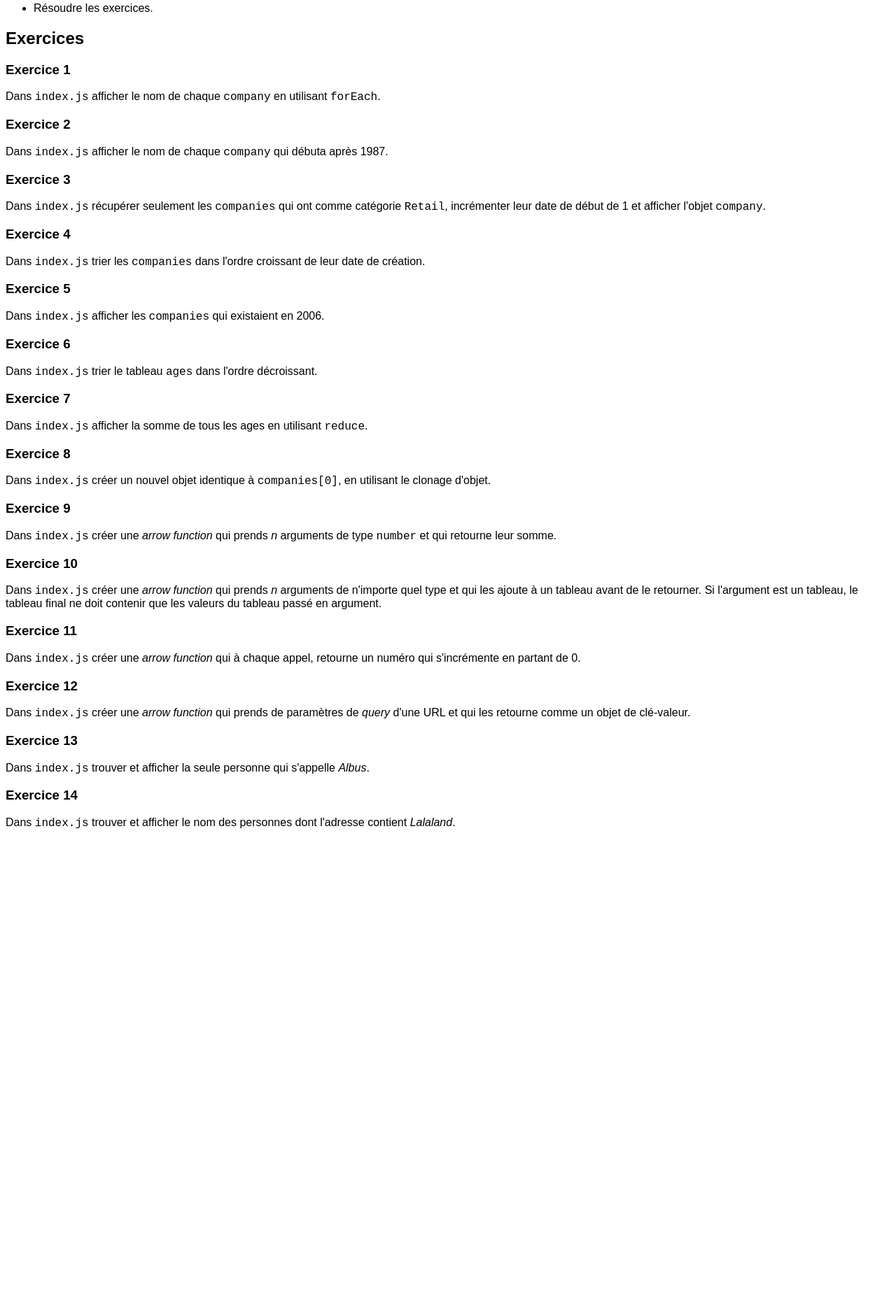
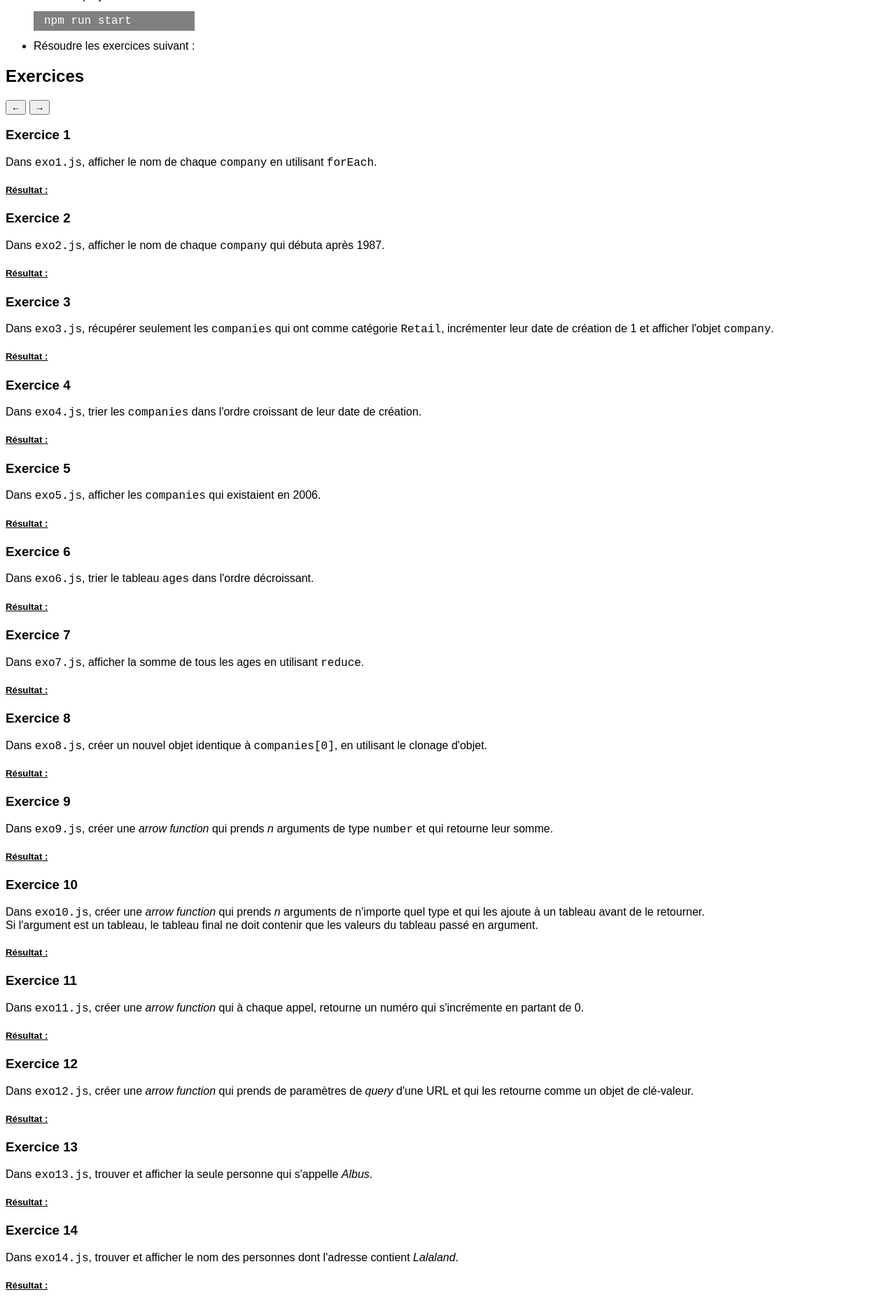
Before and after one commit to clemissile/exos-javascript-es6plus, a website built with Parcel: page index.html in a window 1280 px wide. Shown: the part 239-2106 px from the top of the page at 70% size. Before the commit the page ends 1441 px from the top, so only its background shows below. Built offline with nearby package versions, Linux system fonts and the light colour scheme.

Commit message:
:art: improve structure

```diff
--- a/index.html
+++ b/index.html
@@ -8,7 +8,10 @@
   <body>
     <h1>Exercices JavaScript ES6+</h1>
     <ul>
-      <li>Récupérer le repo git.</li>
+      <li>
+        Récupérer le repo git :
+        <pre><code>git clone https://github.com/clemissile/exos-javascript-es6plus.git</code></pre>
+      </li>
       <li>
         Installer les dépendances :
         <pre><code>npm install</code></pre>
@@ -17,99 +20,28 @@
         Lancer le projet :
         <pre><code>npm run start</code></pre>
       </li>
-      <li>Résoudre les exercices.</li>
+      <li>Résoudre les exercices suivant :</li>
     </ul>
 
     <h2>Exercices</h2>
 
-    <h3>Exercice 1</h3>
-    <p>
-      Dans <code>index.js</code> afficher le nom de chaque
-      <code>company</code> en utilisant <code>forEach</code>.
-    </p>
+    <button id="prev">&larr;</button>
+    <button id="next">&rarr;</button>
 
-    <h3>Exercice 2</h3>
-    <p>
-      Dans <code>index.js</code> afficher le nom de chaque
-      <code>company</code> qui débuta après 1987.
-    </p>
-
-    <h3>Exercice 3</h3>
-    <p>
-      Dans <code>index.js</code> récupérer seulement les
-      <code>companies</code> qui ont comme catégorie <code>Retail</code>,
-      incrémenter leur date de début de 1 et afficher l'objet
-      <code>company</code>.
-    </p>
-
-    <h3>Exercice 4</h3>
-    <p>
-      Dans <code>index.js</code> trier les <code>companies</code> dans l'ordre
-      croissant de leur date de création.
-    </p>
-
-    <h3>Exercice 5</h3>
-    <p>
-      Dans <code>index.js</code> afficher les <code>companies</code> qui
-      existaient en 2006.
-    </p>
-
-    <h3>Exercice 6</h3>
-    <p>
-      Dans <code>index.js</code> trier le tableau <code>ages</code> dans l'ordre
-      décroissant.
-    </p>
-
-    <h3>Exercice 7</h3>
-    <p>
-      Dans <code>index.js</code> afficher la somme de tous les ages en utilisant
-      <code>reduce</code>.
-    </p>
-
-    <h3>Exercice 8</h3>
-    <p>
-      Dans <code>index.js</code> créer un nouvel objet identique à
-      <code>companies[0]</code>, en utilisant le clonage d'objet.
-    </p>
-
-    <h3>Exercice 9</h3>
-    <p>
-      Dans <code>index.js</code> créer une <i>arrow function</i> qui prends
-      <i>n</i> arguments de type <code>number</code> et qui retourne leur somme.
-    </p>
-
-    <h3>Exercice 10</h3>
-    <p>
-      Dans <code>index.js</code> créer une <i>arrow function</i> qui prends
-      <i>n</i> arguments de n'importe quel type et qui les ajoute à un tableau
-      avant de le retourner. Si l'argument est un tableau, le tableau final ne
-      doit contenir que les valeurs du tableau passé en argument.
-    </p>
-
-    <h3>Exercice 11</h3>
-    <p>
-      Dans <code>index.js</code> créer une <i>arrow function</i> qui à chaque
-      appel, retourne un numéro qui s'incrémente en partant de 0.
-    </p>
-
-    <h3>Exercice 12</h3>
-    <p>
-      Dans <code>index.js</code> créer une <i>arrow function</i> qui prends de
-      paramètres de <i>query</i> d'une URL et qui les retourne comme un objet de
-      clé-valeur.
-    </p>
-
-    <h3>Exercice 13</h3>
-    <p>
-      Dans <code>index.js</code> trouver et afficher la seule personne qui
-      s'appelle <i>Albus</i>.
-    </p>
-
-    <h3>Exercice 14</h3>
-    <p>
-      Dans <code>index.js</code> trouver et afficher le nom des personnes dont
-      l'adresse contient <i>Lalaland</i>.
-    </p>
+    <div id="exo1"></div>
+    <div id="exo2"></div>
+    <div id="exo3"></div>
+    <div id="exo4"></div>
+    <div id="exo5"></div>
+    <div id="exo6"></div>
+    <div id="exo7"></div>
+    <div id="exo8"></div>
+    <div id="exo9"></div>
+    <div id="exo10"></div>
+    <div id="exo11"></div>
+    <div id="exo12"></div>
+    <div id="exo13"></div>
+    <div id="exo14"></div>
 
     <script type="module" src="src/index.js"></script>
   </body>
--- /dev/null
+++ b/src/data/ages.js
@@ -0,0 +1,3 @@
+const ages = [33, 12, 20, 16, 5, 54, 21, 44, 61, 13, 15, 45, 25, 64, 32];
+
+export default ages;
--- /dev/null
+++ b/src/data/companies.js
@@ -0,0 +1,13 @@
+const companies = [
+  { name: 'Company One', category: 'Finance', start: 1981, end: 2004 },
+  { name: 'Company Two', category: 'Retail', start: 1992, end: 2008 },
+  { name: 'Company Three', category: 'Auto', start: 1999, end: 2007 },
+  { name: 'Company Four', category: 'Retail', start: 1989, end: 2010 },
+  { name: 'Company Five', category: 'Technology', start: 2009, end: 2014 },
+  { name: 'Company Six', category: 'Finance', start: 1987, end: 2010 },
+  { name: 'Company Seven', category: 'Auto', start: 1986, end: 1996 },
+  { name: 'Company Eight', category: 'Technology', start: 2011, end: 2016 },
+  { name: 'Company Nine', category: 'Retail', start: 1981, end: 1989 },
+];
+
+export default companies;
--- /dev/null
+++ b/src/data/persons.js
@@ -0,0 +1,28 @@
+const persons = [
+  {
+    name: 'Harry',
+    address: {
+      street: 'Lalaland 12',
+    },
+  },
+  {
+    name: 'Ron',
+    address: {
+      street: 'Lalaland 29',
+    },
+  },
+  {
+    name: 'Hermione',
+    address: {
+      street: 'Chemin de traverse',
+    },
+  },
+  {
+    name: 'Albus',
+    address: {
+      street: 'Poudlard',
+    },
+  },
+];
+
+export default persons;
--- /dev/null
+++ b/src/exercises/exo1.js
@@ -0,0 +1,10 @@
+import companies from '../data/companies';
+
+const exo1 = () => {
+  const div = document.querySelector('#exo1');
+  div.innerHTML += '<h3>Exercice 1</h3>';
+  div.innerHTML += `<p>Dans <code>exo1.js</code>, afficher le nom de chaque <code>company</code> en utilisant <code>forEach</code>.</p>`;
+  div.innerHTML += `<h5><u>Résultat :</u></h5>`;
+};
+
+export default exo1;
--- /dev/null
+++ b/src/exercises/exo10.js
@@ -0,0 +1,8 @@
+const exo10 = () => {
+  const div = document.querySelector('#exo10');
+  div.innerHTML += '<h3>Exercice 10</h3>';
+  div.innerHTML += `<p>Dans <code>exo10.js</code>, créer une <i>arrow function</i> qui prends <i>n</i> arguments de n'importe quel type et qui les ajoute à un tableau avant de le retourner. <br> Si l'argument est un tableau, le tableau final ne doit contenir que les valeurs du tableau passé en argument.</p>`;
+  div.innerHTML += `<h5><u>Résultat :</u></h5>`;
+};
+
+export default exo10;
--- /dev/null
+++ b/src/exercises/exo11.js
@@ -0,0 +1,8 @@
+const exo11 = () => {
+  const div = document.querySelector('#exo11');
+  div.innerHTML += '<h3>Exercice 11</h3>';
+  div.innerHTML += `<p>Dans <code>exo11.js</code>, créer une <i>arrow function</i> qui à chaque appel, retourne un numéro qui s'incrémente en partant de 0.</p>`;
+  div.innerHTML += `<h5><u>Résultat :</u></h5>`;
+};
+
+export default exo11;
--- /dev/null
+++ b/src/exercises/exo12.js
@@ -0,0 +1,8 @@
+const exo12 = () => {
+  const div = document.querySelector('#exo12');
+  div.innerHTML += '<h3>Exercice 12</h3>';
+  div.innerHTML += `<p>Dans <code>exo12.js</code>, créer une <i>arrow function</i> qui prends de paramètres de <i>query</i> d'une URL et qui les retourne comme un objet de clé-valeur.</p>`;
+  div.innerHTML += `<h5><u>Résultat :</u></h5>`;
+};
+
+export default exo12;
--- /dev/null
+++ b/src/exercises/exo13.js
@@ -0,0 +1,10 @@
+import persons from '../data/persons';
+
+const exo13 = () => {
+  const div = document.querySelector('#exo13');
+  div.innerHTML += '<h3>Exercice 13</h3>';
+  div.innerHTML += `<p>Dans <code>exo13.js</code>, trouver et afficher la seule personne qui s'appelle <i>Albus</i>.</p>`;
+  div.innerHTML += `<h5><u>Résultat :</u></h5>`;
+};
+
+export default exo13;
--- /dev/null
+++ b/src/exercises/exo14.js
@@ -0,0 +1,10 @@
+import persons from '../data/persons';
+
+const exo14 = () => {
+  const div = document.querySelector('#exo14');
+  div.innerHTML += '<h3>Exercice 14</h3>';
+  div.innerHTML += `<p>Dans <code>exo14.js</code>, trouver et afficher le nom des personnes dont l'adresse contient <i>Lalaland</i>.</p>`;
+  div.innerHTML += `<h5><u>Résultat :</u></h5>`;
+};
+
+export default exo14;
--- /dev/null
+++ b/src/exercises/exo2.js
@@ -0,0 +1,10 @@
+import companies from '../data/companies';
+
+const exo2 = () => {
+  const div = document.querySelector('#exo2');
+  div.innerHTML += '<h3>Exercice 2</h3>';
+  div.innerHTML += `<p>Dans <code>exo2.js</code>, afficher le nom de chaque <code>company</code> qui débuta après 1987.</p>`;
+  div.innerHTML += `<h5><u>Résultat :</u></h5>`;
+};
+
+export default exo2;
--- /dev/null
+++ b/src/exercises/exo3.js
@@ -0,0 +1,10 @@
+import companies from '../data/companies';
+
+const exo3 = () => {
+  const div = document.querySelector('#exo3');
+  div.innerHTML += '<h3>Exercice 3</h3>';
+  div.innerHTML += `<p>Dans <code>exo3.js</code>, récupérer seulement les <code>companies</code> qui ont comme catégorie <code>Retail</code>, incrémenter leur date de création de 1 et afficher l'objet <code>company</code>.</p>`;
+  div.innerHTML += `<h5><u>Résultat :</u></h5>`;
+};
+
+export default exo3;
--- /dev/null
+++ b/src/exercises/exo4.js
@@ -0,0 +1,10 @@
+import companies from '../data/companies';
+
+const exo4 = () => {
+  const div = document.querySelector('#exo4');
+  div.innerHTML += '<h3>Exercice 4</h3>';
+  div.innerHTML += `<p>Dans <code>exo4.js</code>, trier les <code>companies</code> dans l'ordre croissant de leur date de création.</p>`;
+  div.innerHTML += `<h5><u>Résultat :</u></h5>`;
+};
+
+export default exo4;
--- /dev/null
+++ b/src/exercises/exo5.js
@@ -0,0 +1,10 @@
+import companies from '../data/companies';
+
+const exo5 = () => {
+  const div = document.querySelector('#exo5');
+  div.innerHTML += '<h3>Exercice 5</h3>';
+  div.innerHTML += `<p>Dans <code>exo5.js</code>, afficher les <code>companies</code> qui existaient en 2006.</p>`;
+  div.innerHTML += `<h5><u>Résultat :</u></h5>`;
+};
+
+export default exo5;
--- /dev/null
+++ b/src/exercises/exo6.js
@@ -0,0 +1,10 @@
+import ages from '../data/ages';
+
+const exo6 = () => {
+  const div = document.querySelector('#exo6');
+  div.innerHTML += '<h3>Exercice 6</h3>';
+  div.innerHTML += `<p>Dans <code>exo6.js</code>, trier le tableau <code>ages</code> dans l'ordre décroissant.</p>`;
+  div.innerHTML += `<h5><u>Résultat :</u></h5>`;
+};
+
+export default exo6;
--- /dev/null
+++ b/src/exercises/exo7.js
@@ -0,0 +1,10 @@
+import ages from '../data/ages';
+
+const exo7 = () => {
+  const div = document.querySelector('#exo7');
+  div.innerHTML += '<h3>Exercice 7</h3>';
+  div.innerHTML += `<p>Dans <code>exo7.js</code>, afficher la somme de tous les ages en utilisant <code>reduce</code>.</p>`;
+  div.innerHTML += `<h5><u>Résultat :</u></h5>`;
+};
+
+export default exo7;
--- /dev/null
+++ b/src/exercises/exo8.js
@@ -0,0 +1,10 @@
+import companies from '../data/companies';
+
+const exo8 = () => {
+  const div = document.querySelector('#exo8');
+  div.innerHTML += '<h3>Exercice 8</h3>';
+  div.innerHTML += `<p>Dans <code>exo8.js</code>, créer un nouvel objet identique à <code>companies[0]</code>, en utilisant le clonage d'objet.</p>`;
+  div.innerHTML += `<h5><u>Résultat :</u></h5>`;
+};
+
+export default exo8;
--- /dev/null
+++ b/src/exercises/exo9.js
@@ -0,0 +1,8 @@
+const exo9 = () => {
+  const div = document.querySelector('#exo9');
+  div.innerHTML += '<h3>Exercice 9</h3>';
+  div.innerHTML += `<p>Dans <code>exo9.js</code>, créer une <i>arrow function</i> qui prends <i>n</i> arguments de type <code>number</code> et qui retourne leur somme.</p>`;
+  div.innerHTML += `<h5><u>Résultat :</u></h5>`;
+};
+
+export default exo9;
```
Also changed, not shown: src/index.js (+29 -39 lines).
